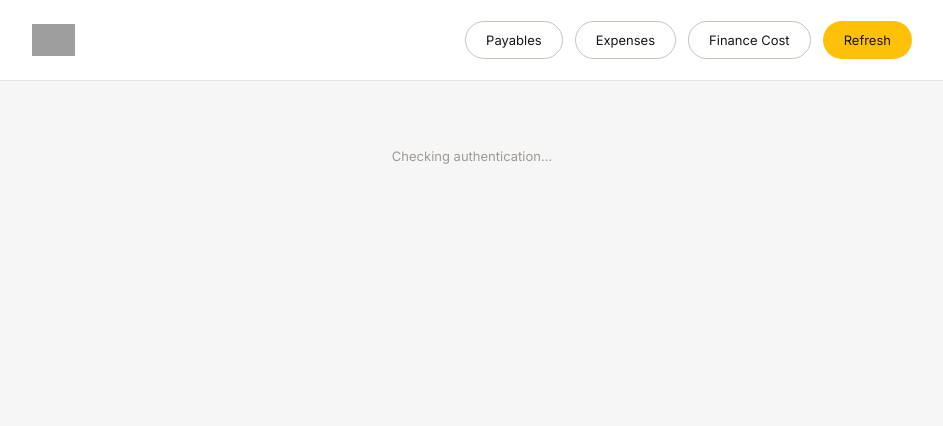
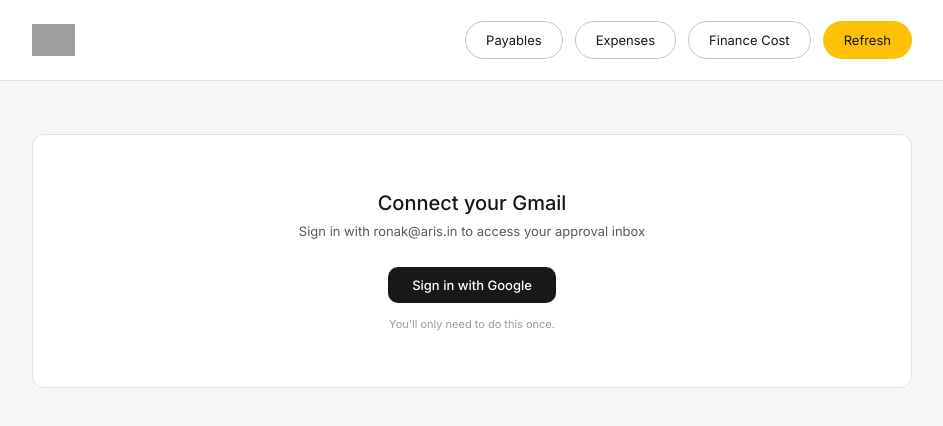
Before and after one commit to ronakmorbia/aris-approvals, a website: page public/index.html in a window 1280 px wide. Shown: the whole page, without its empty margins (168-1111 px from the left). Drawn offline with Linux system fonts and the light colour scheme; grey boxes are pictures that could not be loaded.

Commit message:
fix boot() missing async - stuck on Checking authentication

```diff
--- a/public/index.html
+++ b/public/index.html
@@ -290,7 +290,7 @@ async function applyMobileUI() {
 }
 window.addEventListener('resize', applyMobileUI);
 
-function boot(){
+async function boot(){
   const params=new URLSearchParams(window.location.search);
   const tokensParam=params.get('tokens');
   if(tokensParam){try{const t=JSON.parse(decodeURIComponent(tokensParam));saveTokens(t);history.replaceState({},'','/');await loadInbox();return;}catch(e){}}
```
